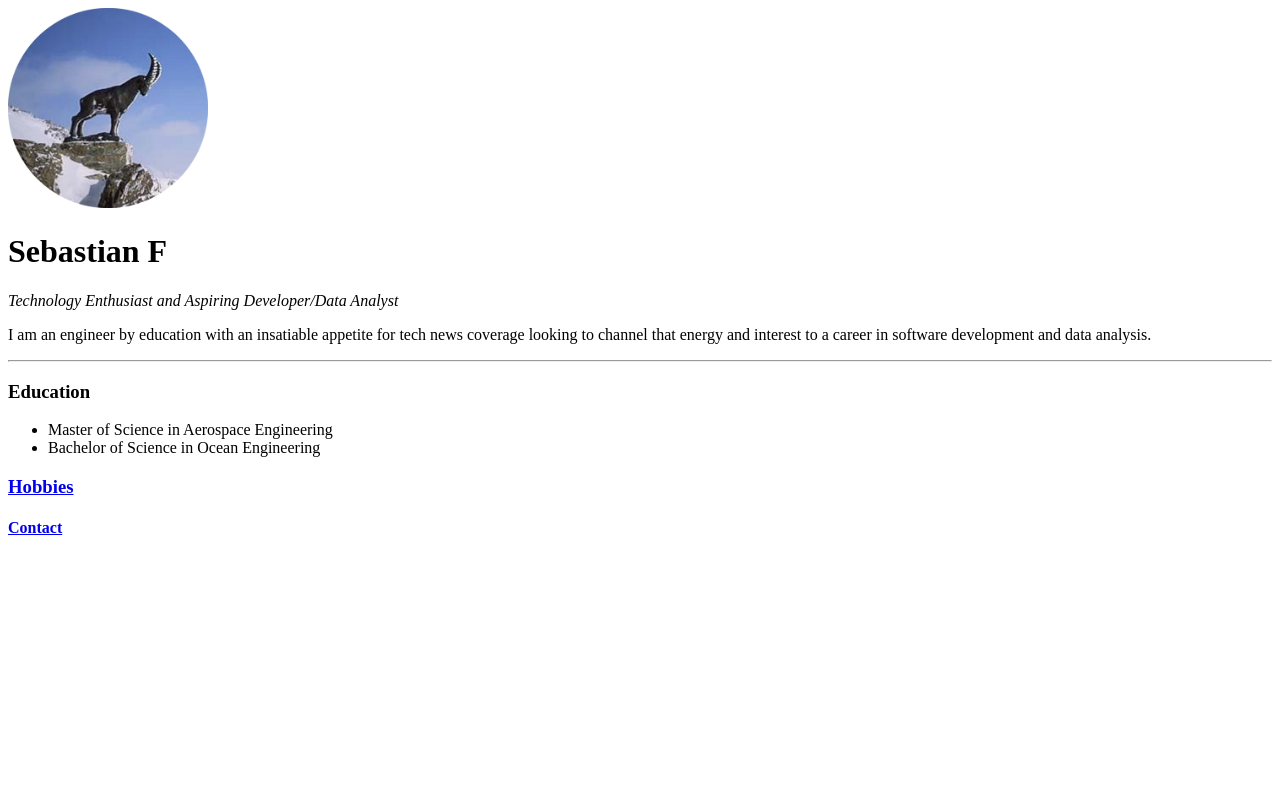
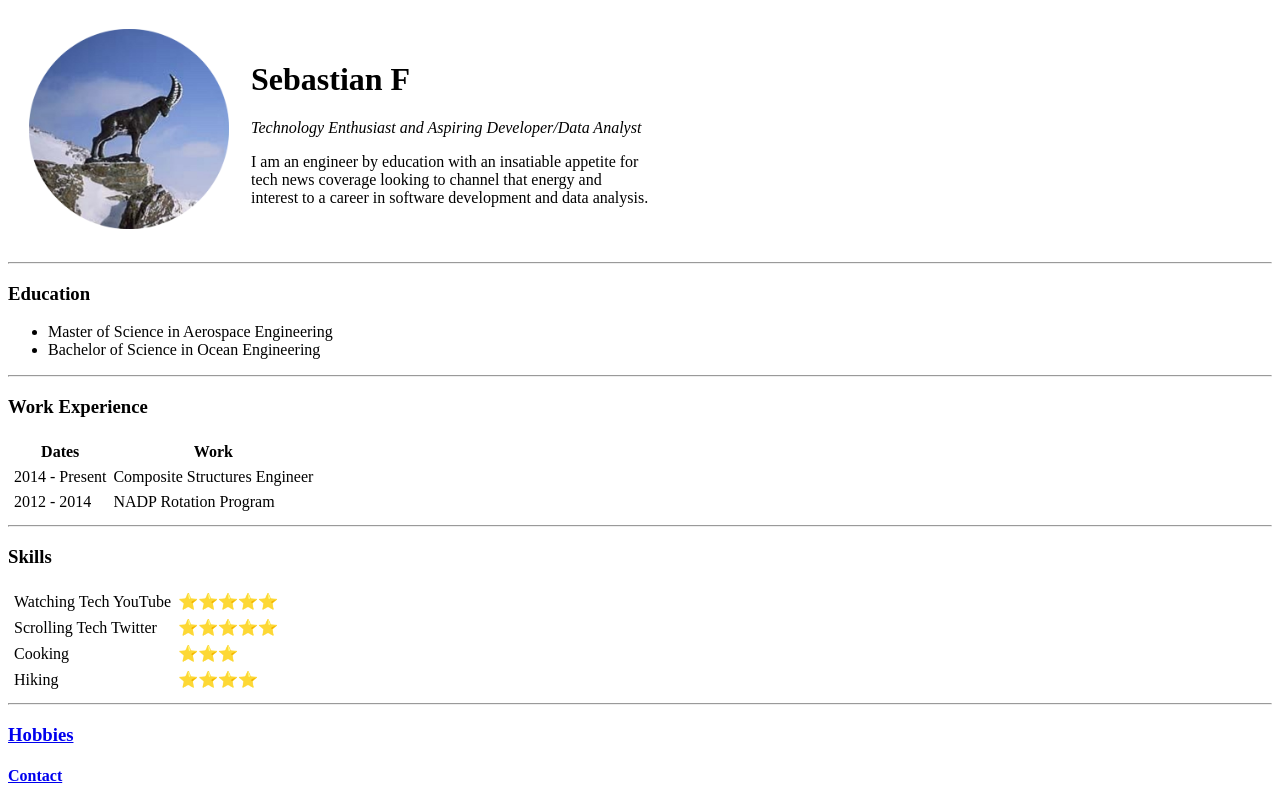
Before and after one commit to spfave/Python-100-Web-HTML, a plain HTML site: page index.html in a window 1280 px wide. Drawn offline with Linux system fonts and the light colour scheme.

Commit message:
html website update

```diff
--- a/index.html
+++ b/index.html
@@ -7,14 +7,22 @@
 </head>
 
 <body>
-    <img src="images/Animal Steinboeckli4.png" alt="Sebastian profile icon" width="200">
-
-
-    <h1>Sebastian F</h1>
-    <p><em>Technology Enthusiast and Aspiring Developer/Data Analyst</em></p>
-    <p>I am an engineer by education with an insatiable appetite for tech news coverage looking to channel that energy
-        and interest to a career in software development and data analysis.</p>
-
+    <table cellspacing="20">
+        <tr>
+            <td>
+                <img src="images/Animal Steinboeckli4.png" alt="Sebastian profile icon" width="200">
+            </td>
+            <td width="400">
+                <h1>Sebastian F</h1>
+                <p><em>Technology Enthusiast and Aspiring Developer/Data Analyst</em></p>
+                <p>
+                    I am an engineer by education with an insatiable appetite for tech news coverage looking to channel
+                    that energy
+                    and interest to a career in software development and data analysis.
+                </p>
+            </td>
+        </tr>
+    </table>
     <hr>
 
     <h3>Education</h3>
@@ -22,6 +30,47 @@
         <li>Master of Science in Aerospace Engineering</li>
         <li>Bachelor of Science in Ocean Engineering</li>
     </ul>
+    <hr>
+
+    <h3>Work Experience</h3>
+    <table cellspacing="5">
+        <thead>
+            <tr>
+                <th>Dates</th>
+                <th>Work</th>
+            </tr>
+        </thead>
+        <tr>
+            <td>2014 - Present</td>
+            <td>Composite Structures Engineer</td>
+        </tr>
+        <tr>
+            <td>2012 - 2014</td>
+            <td>NADP Rotation Program</td>
+        </tr>
+    </table>
+    <hr>
+
+    <h3>Skills</h3>
+    <table cellspacing="5">
+        <tr>
+            <td>Watching Tech YouTube</td>
+            <td>⭐⭐⭐⭐⭐</td>
+        </tr>
+        <tr>
+            <td>Scrolling Tech Twitter</td>
+            <td>⭐⭐⭐⭐⭐</td>
+        </tr>
+        <tr>
+            <td>Cooking</td>
+            <td>⭐⭐⭐</td>
+        </tr>
+        <tr>
+            <td>Hiking</td>
+            <td>⭐⭐⭐⭐</td>
+        </tr>
+    </table>
+    <hr>
 
     <h3>
         <a href="hobbies.html">Hobbies</a>
```
Also changed, not shown: contact.html (+13 -0 lines).
